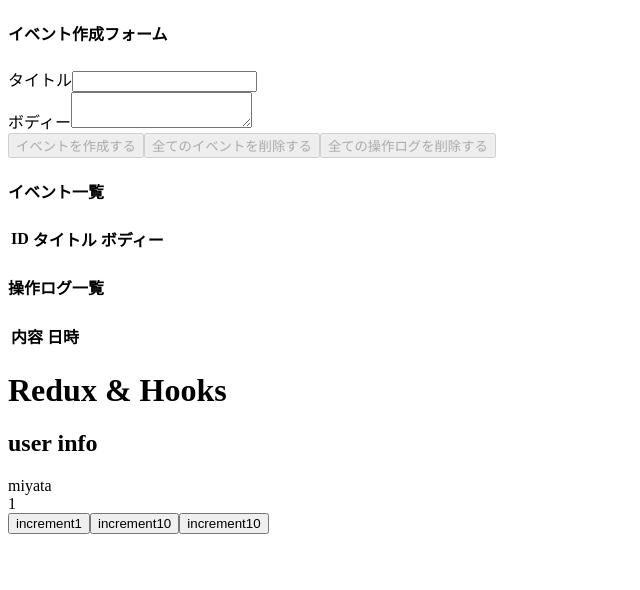
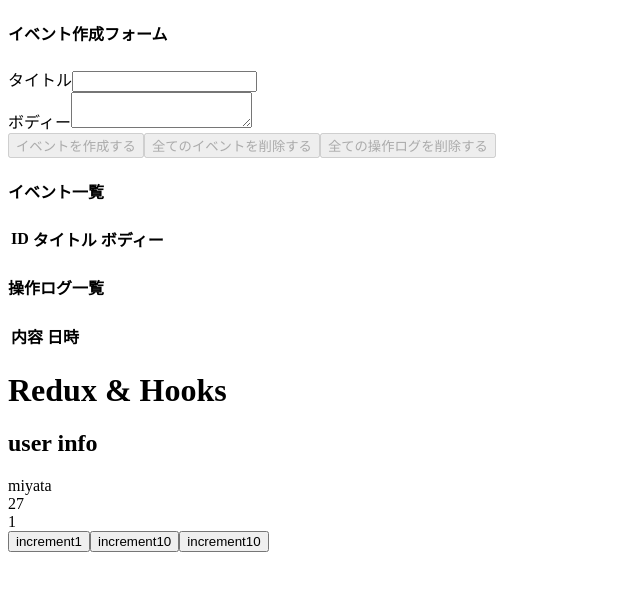
Before and after one commit to miyarappo/react-hooks-sandbox, a React app: page / in a window 1280 px wide. Shown: the top 590 px of the page, without its empty margins (0-640 px from the left). Built offline with nearby package versions, Linux system fonts and the light colour scheme.

Commit message:
[Wip] Use Suspense

```diff
--- a/src/components/Counter.tsx
+++ b/src/components/Counter.tsx
@@ -1,4 +1,4 @@
-import React, { useEffect } from 'react'
+import React, { useEffect, Suspense } from 'react'
 import { useSelector } from 'react-redux'
 import { useAsyncActions } from '../actions/counter'
 import { State, User } from '../reducers/counter'
@@ -16,7 +16,12 @@
     <div>
       <h1>Redux & Hooks</h1>
       <h2>user info</h2>
-      <div>{user ? user.name : 'loading...'}</div>
+      <Suspense fallback={<div>loading...</div>}>
+        <div>
+          <div>{user && user.name}</div>
+          <div>{user && user.age}</div>
+        </div>
+      </Suspense>
       <div>{count}</div>
       <button onClick={() => incrementAsync(1)}>increment1</button>
       <button onClick={() => incrementAsync(10)}>increment10</button>
```
